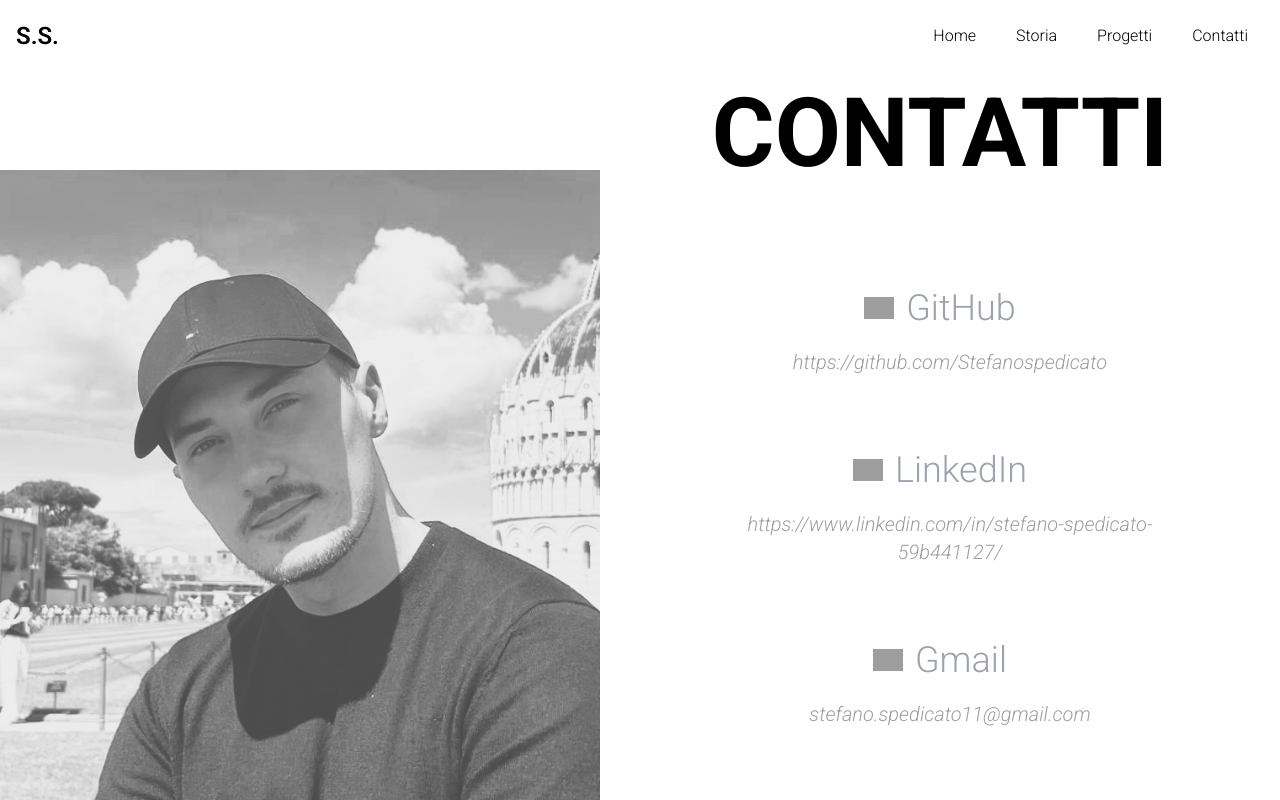
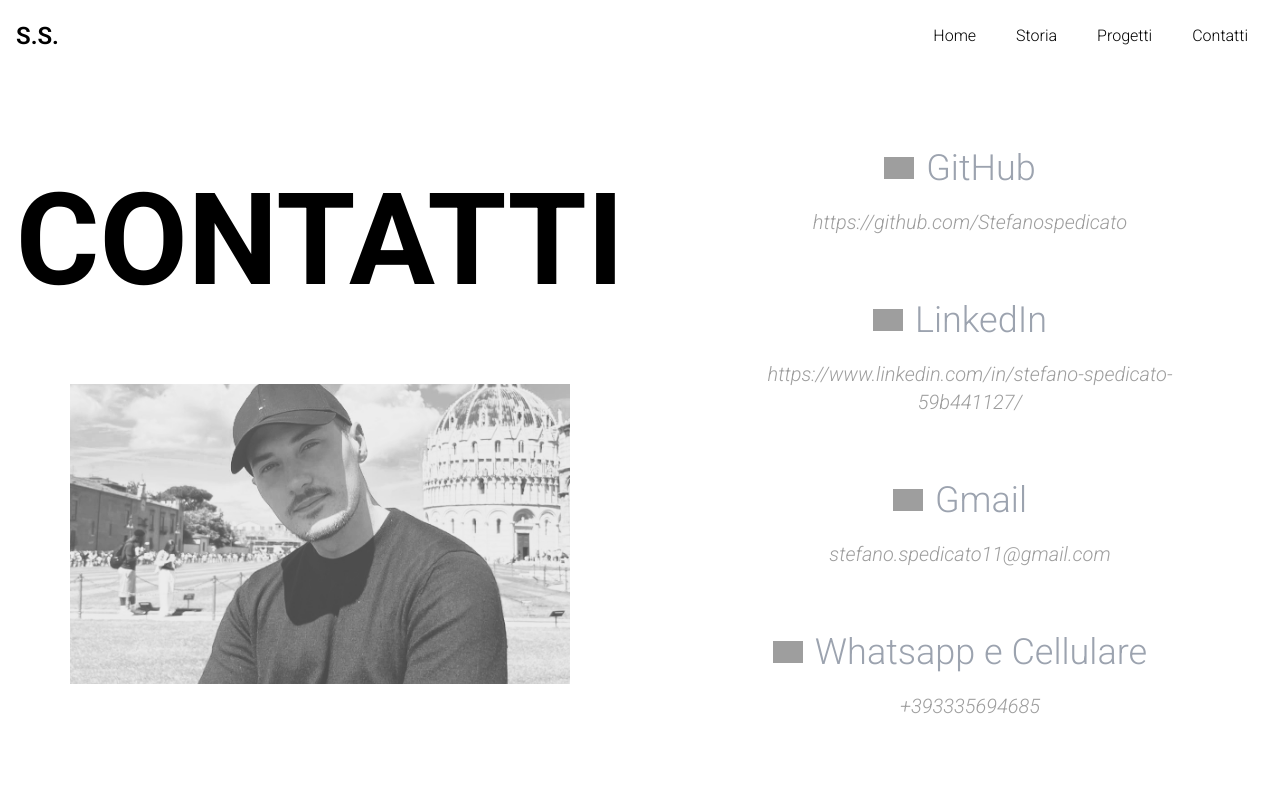
Before and after one commit to Stefanospedicato/portfolio, a React (Vite) app: page /contatti in a window 1280 px wide. Shown: the top 800 px of the page. Built offline with nearby package versions, Linux system fonts and the light colour scheme; grey boxes are pictures that could not be loaded.

Commit message:
feat: contact page completed

```diff
--- a/src/index.css
+++ b/src/index.css
@@ -47,12 +47,3 @@
   font-style: italic;
   color: rgb(158, 158, 158);
 }
-
-.contact-card {
-  transition: all 0.2s ease-in-out;
-  border: 5px solid white;
-}
-
-.contact-card:hover {
-  border: 5px solid rgb(0, 0, 0);
-}
--- a/src/pages/Contacts.jsx
+++ b/src/pages/Contacts.jsx
@@ -1,40 +1,38 @@
 import { motion } from "framer-motion";
-import ImageSection from "../components/ImageSection";
+import RoundedImage from "../components/RoundedImage";
+import SquareImage from "../components/SquareImage";
 import { contacts } from "../data/data";
 
 const Contacts = () => {
   return (
-    <div className="w-full xl:h-[1100px] flex items-center justify-center">
-      <section className="w-full flex flex-col xl:flex-row xl:justify-between min-h-screen pt-20 homepage-section gap-10 pb-20 relative">
-        <ImageSection />
+    <div className="w-full min-h-screen flex items-center justify-center pb-20">
+      <section className="w-full flex flex-col xl:flex-row  xl:h-screen">
 
+        {/* Sezione Sinistra - Titolo e Immagini */}
         <motion.div
           initial={{ opacity: 0, y: 50 }}
           animate={{ opacity: 1, y: 0 }}
           transition={{ duration: 1, ease: "easeOut" }}
-          className="w-[50%] flex flex-col items-center text-center xl:mr-10 xl:pb-32"
+          className="w-full xl:w-1/2 flex flex-col items-center justify-center text-center pt-10 mt-20 xl:mt-0 xl:px-20 xl:h-screen"
         >
           <motion.p
             initial={{ opacity: 0, y: 50 }}
             animate={{ opacity: 1, y: 0 }}
             transition={{ duration: 1, delay: 0.3, ease: "easeOut" }}
-            className="text-4xl font-bold mb-10 xl:text-8xl"
+            className="text-4xl font-bold mb-10 xl:text-9xl xl:mb-20"
           >
             CONTATTI
           </motion.p>
+          <SquareImage />
+          <RoundedImage />
+        </motion.div>
 
-          <motion.span
-            initial={{ opacity: 0, width: "100px" }}
-            whileHover={{ width: "500px" }}
-            transition={{ duration: 0.5 }}
-            className="block h-[10px] bg-black w-[100px] mb-5 rounded mx-auto"
-          ></motion.span>
-
+        {/* Sezione Destra - Lista Contatti */}
         <motion.div
-            initial={{ opacity: 0, y: 50 }}
-            animate={{ opacity: 1, y: 0 }}
-            transition={{ duration: 1, delay: 0.5, ease: "easeOut" }}
-            className="flex flex-col"
+          initial={{ opacity: 0 }}
+          animate={{ opacity: 1 }}
+          transition={{ duration: 1, delay: 0.6 }}
+          className="w-full xl:w-1/2 flex flex-col items-center xl:h-screen xl:overflow-y-auto xl:max-h-screen xl:mt-24 xl:px-10"
         >
           {contacts.map(contact => (
             <motion.div
@@ -42,7 +40,7 @@ const Contacts = () => {
               initial={{ opacity: 0, y: 20 }}
               animate={{ opacity: 1, y: 0 }}
               transition={{ duration: 0.6, delay: contact.id * 0.1 }}
-                className="text-4xl text-gray-400 m-3 cursor-pointer contact-card p-5 border border-white hover:border-gray-800"
+              className="text-4xl text-gray-400 m-3 cursor-pointer contact-card p-5"
               onClick={() => {
                 if (contact.id === 4) {
                   window.open(`tel:${contact.contact}`);
@@ -57,10 +55,9 @@ const Contacts = () => {
                 <img className="w-[30px] mr-3" src={contact.icon} alt={contact.name} />
                 <span>{contact.name}</span>
               </div>
-                <p className="ml-5 text-xl contact">{contact.contact}</p>
+              <p className="ml-5 text-xl contact text-center">{contact.contact}</p>
             </motion.div>
           ))}
-          </motion.div>
         </motion.div>
       </section>
     </div>
```
Lines whose indentation alone changed are shown as unchanged.
